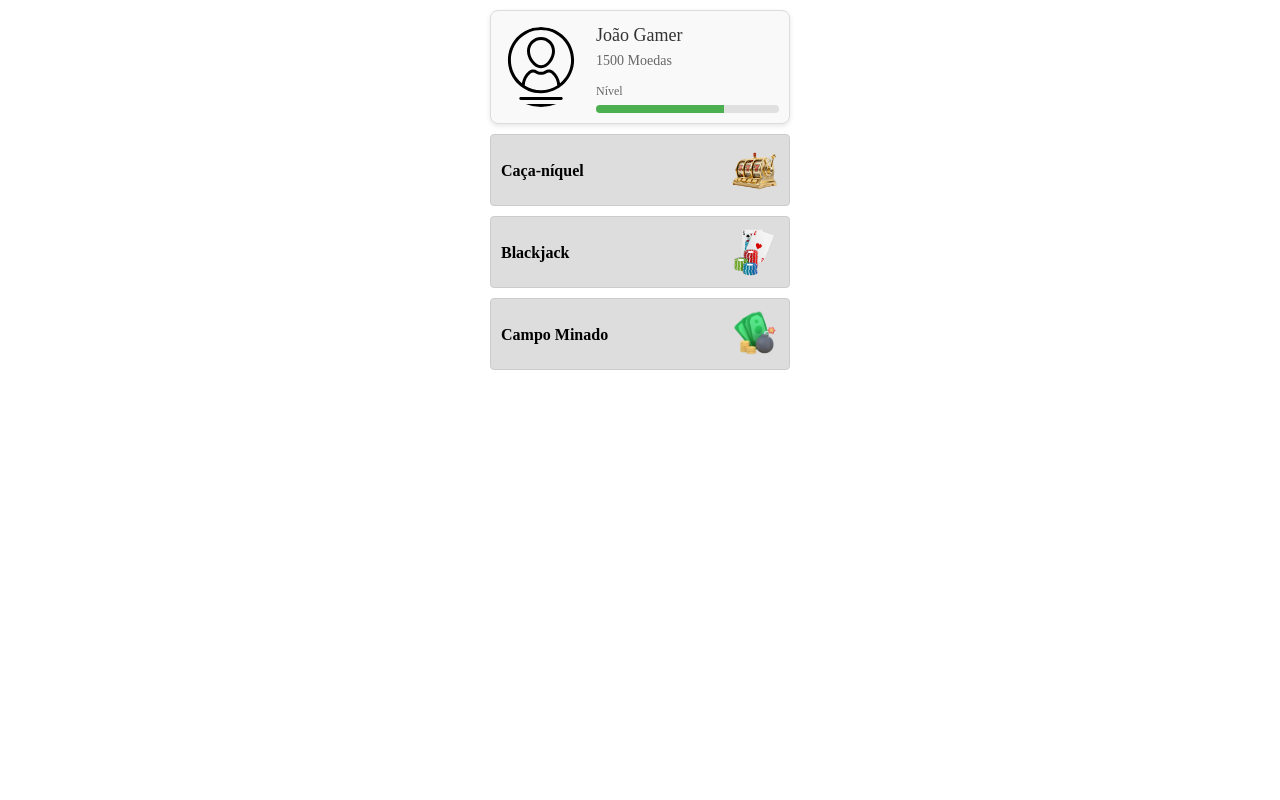
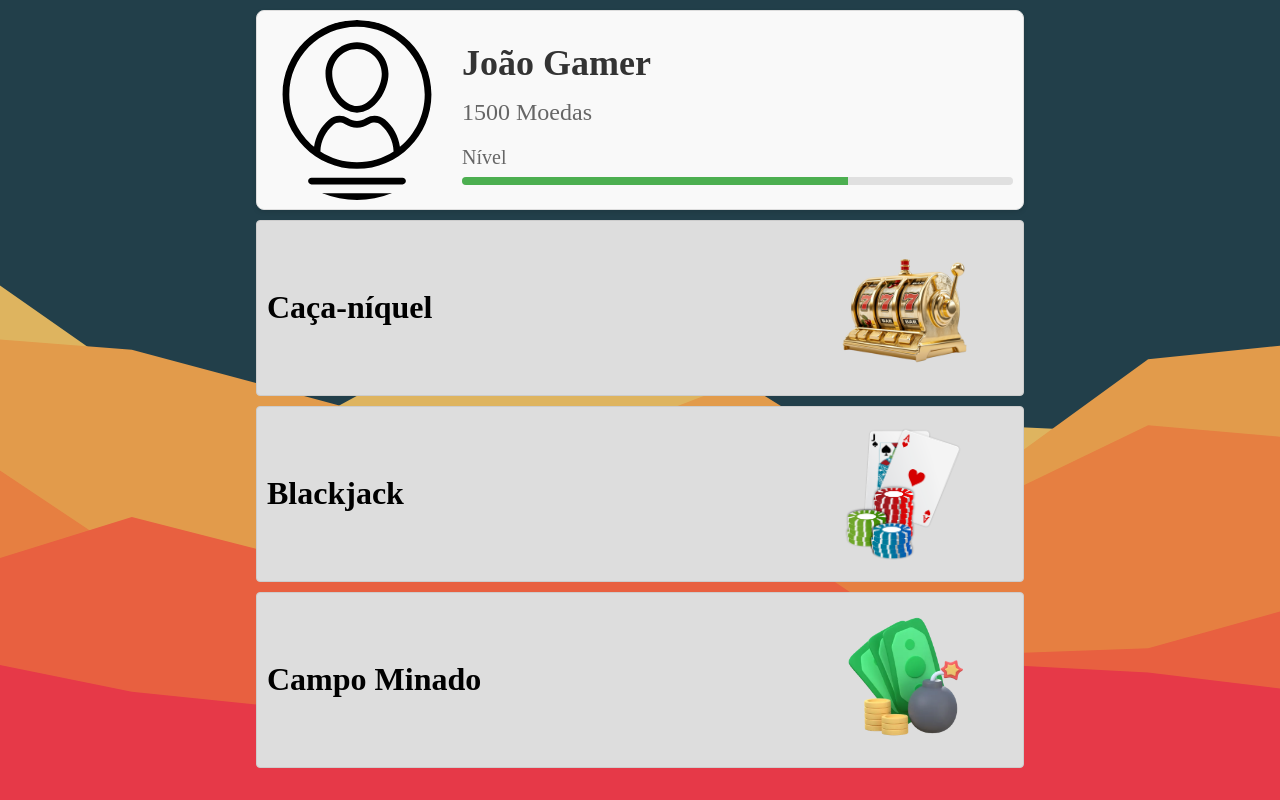
Before and after one commit to trabalho-pw/online-casino, a Vue app: page /game_selector in a window 1280 px wide. Built offline with nearby package versions, Linux system fonts and the light colour scheme.

Commit message:
adicionando background e redimensionando os cards

```diff
--- a/src/components/GameCard.vue
+++ b/src/components/GameCard.vue
@@ -65,18 +65,19 @@ export default {
   border: 1px solid #ccc;
   border-radius: 4px;
   padding: 10px;
-  width: 300px;
+  width: 60vw;
+  height: 22vh;
   cursor: pointer;
 }
 
 .title {
-  font-size: 16px;
+  font-size: 32px;
   font-weight: bold;
 }
 
 .image-container {
-  width: 50px;
-  height: 50px;
+  width: 27.5vh;
+  height: 17.5vh;
   display: flex;
   justify-content: center;
   align-items: center;
--- a/src/components/UserCard.vue
+++ b/src/components/UserCard.vue
@@ -48,14 +48,15 @@
     border: 1px solid #ddd;
     border-radius: 8px;
     padding: 10px;
-    width: 300px;
+    width: 60vw;
+    height: 25vh;
     background-color: #f9f9f9;
     box-shadow: 0 2px 5px rgba(0, 0, 0, 0.1);
   }
 
   .user-image {
-    width: 80px;
-    height: 80px;
+    width: 22.5vh;
+    height: 22.5vh;
     border-radius: 50%;
     object-fit: cover;
     margin-right: 15px;
@@ -66,13 +67,14 @@
   }
 
   .user-name {
-    font-size: 18px;
+    font-size: 36px;
+    font-weight: bold;
     margin: 0;
     color: #333;
   }
 
   .user-coins {
-    font-size: 14px;
+    font-size: 24px;
     color: #666;
   }
 
@@ -81,7 +83,7 @@
   }
 
   .level-label {
-    font-size: 12px;
+    font-size: 20px;
     color: #666;
     margin-bottom: 4px;
   }
--- a/src/views/GameSelectorView.vue
+++ b/src/views/GameSelectorView.vue
@@ -1,4 +1,5 @@
 <template>
+  <main>
     <div class="game-cards-container">
       <UserCard
         :userName="'João Gamer'"
@@ -15,6 +16,7 @@
         :gameUrl="game.gameUrl"
       />
     </div>
+  </main>
 </template>
 
 <script>
@@ -55,6 +57,14 @@ export default {
 </script>
 
 <style scoped>
+main {
+  background: url('../assets/background-layered-peaks.svg');
+  height: 100dvh;
+  background-size: cover;
+  background-attachment: fixed;
+  background-position: bottom;
+}
+
 .game-cards-container {
   display: flex;
   flex-direction: column;
```
Lines whose indentation alone changed are shown as unchanged.
